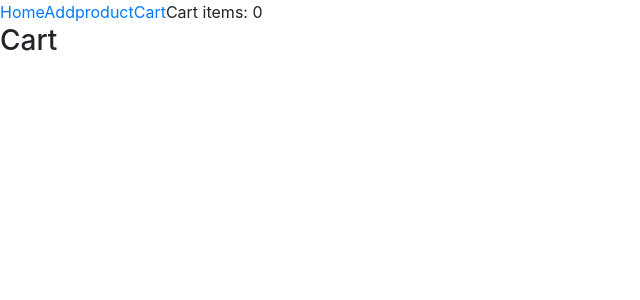
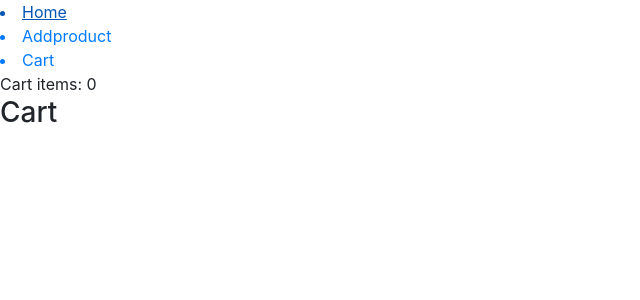
Before and after one commit to karanfulare/Estore-react-reduxtoolkit, a React (Create React App) app: page /cart in a window 1280 px wide. Shown: the top 300 px of the page, without its empty margins (0-640 px from the left). Built offline with nearby package versions, Linux system fonts and the light colour scheme.

Commit message:
some css

```diff
--- a/src/components/Addproduct.js
+++ b/src/components/Addproduct.js
@@ -6,6 +6,7 @@ import { addproducts } from '../features/productSlice';
 
 import { ToastContainer, toast } from 'react-toastify';
 import 'react-toastify/dist/ReactToastify.css';
+import Navbar from './Navbar';
 
 function Addproduct() {
     const navigate = useNavigate();
@@ -23,6 +24,7 @@ function Addproduct() {
     }
   return (
     <>
+    <Navbar/>
    <div className='container mt-4' style={{border:"3px solid orange", borderRadius:"12px"}}>
     <form className='mt-2'>
         Name:<input
--- a/src/components/Cart.js
+++ b/src/components/Cart.js
@@ -14,9 +14,9 @@ const Cart = () => {
         <div>
             <Navbar/>
             <h3>Cart</h3>
-            <div className="container">
+            <div className="container" >
                 {products.map((product) => (
-                    <div key={product.id} className="cartCard">
+                    <div key={product.id} className="mt-4" style={{border:"3px solid pink",borderRaduis:"9px"}}>
                         <img src={product.image} alt="" />
                         <h5>{product.title}</h5>
                         <h5>{product.price}</h5>
--- a/src/components/Navbar.js
+++ b/src/components/Navbar.js
@@ -7,23 +7,17 @@ import Cart from './Cart';
 const Navbar = () => {
     const items = useSelector((state) => state.cart);
     return (
-        <div
-            style={{
-                display: 'flex',
-                alignItems: 'center',
-                justifyContent: 'space-between',
-            }}
-        >
+        <div>
 
             <div>
                 <Link className="navLink" to="/">
-                    Home
+                   <li>Home</li>
                 </Link>
                 <Link className="navLink" to="/addproduct">
-                    Addproduct
+                <li> Addproduct</li>
                 </Link>
                 <Link className="navLink" to="/cart">
-                    Cart
+                <li> Cart</li>
                 </Link>
                 <span className="cartCount">Cart items: {items.length}</span>
             </div>
--- a/src/components/Products.js
+++ b/src/components/Products.js
@@ -6,7 +6,6 @@ import {Link} from 'react-router-dom'
 
 import { ToastContainer, toast } from 'react-toastify';
 import 'react-toastify/dist/ReactToastify.css';
-import Navbar from './Navbar';
 import SingleProduct from './SingleProduct';
 
 function Products() {
@@ -46,7 +45,7 @@ function Products() {
   return (
 
     <div className='container'>
-      <Navbar/>
+
       <ToastContainer />
       <h2>List of Products</h2>
       <button onClick={fetch}>fetch</button>
```
